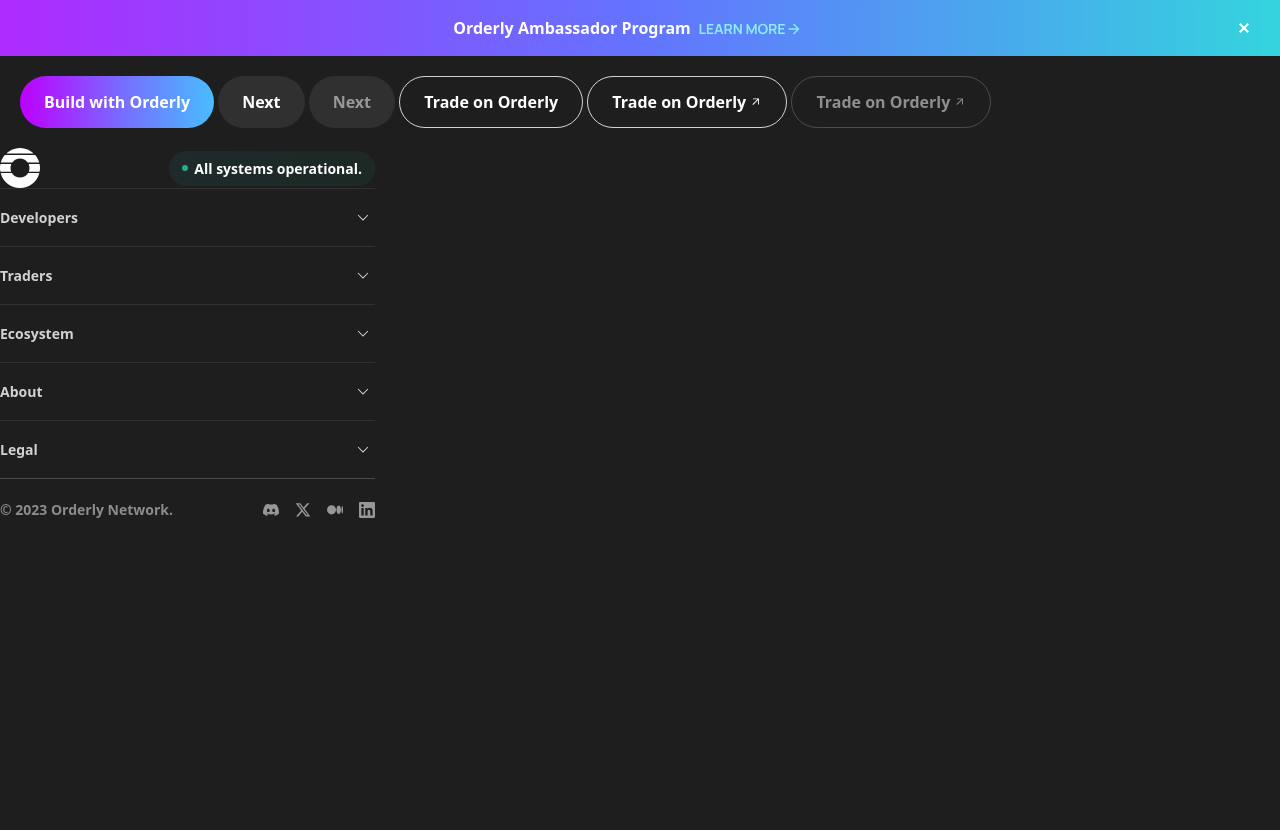
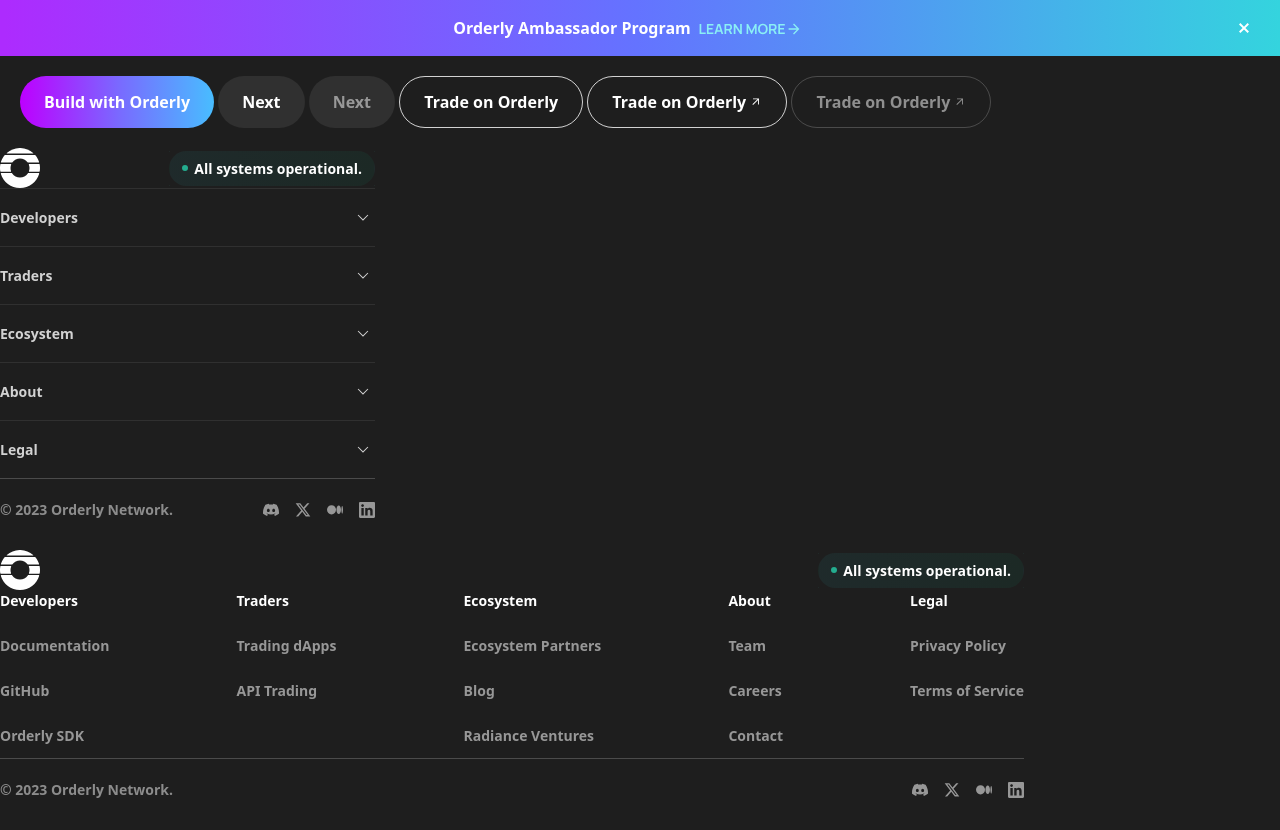
Before and after one commit to AmonTao0130/orderly-offical-website-new, an Astro site: page / in a window 1280 px wide. Before the commit the page ends 800 px from the top, so only its background shows below. Built offline with nearby package versions, Linux system fonts and the light colour scheme; Astro itself is replaced by a stand-in of ours.

Commit message:
add footer content

```diff
--- a/src/components/Footer/Bottom.tsx
+++ b/src/components/Footer/Bottom.tsx
@@ -33,7 +33,7 @@
           const Icon = icon.icon;
           return (
             <a
-              className="text-primary-54 pl-[16px]"
+              className="text-primary-54 hover:text-primary-100 pl-[16px]"
               href={icon.url}
               key={icon.url}
             >
--- a/src/components/Footer/Collapse.tsx
+++ b/src/components/Footer/Collapse.tsx
@@ -1,8 +1,8 @@
 import React, { useState } from "react";
-import { data } from "./data";
 import ArrowDownIcon from "@icons/ArrowDownIcon";
+import NewIcon from "@icons/NewIcon";
 import { cn } from "@utils/index";
-import NewIcon from "@icons/NewIcon";
+import data from "./data";
 
 interface CollapseProps {
   className?: string;
@@ -11,10 +11,9 @@
 /** 手机端底部导航  */
 const Collapse: React.FC<CollapseProps> = (props) => {
   const [expandKey, setExpandKey] = useState("");
-  console.log("expandKey", expandKey);
   return (
     <div className={cn("select-none", props.className)}>
-      {data.map((item, index) => {
+      {data.map((item) => {
         const isExpand = expandKey === item.title;
         return (
           <div
--- /dev/null
+++ b/src/components/Footer/Content.tsx
@@ -0,0 +1,32 @@
+import React from "react";
+import data from "./data";
+
+interface ContentProps {}
+const Content: React.FC<ContentProps> = (props) => {
+  return (
+    <div className="flex justify-between">
+      {data.map((item) => {
+        return (
+          <div key={item.title} className="text-sm">
+            {item.title}
+            <div className="flex flex-col pt-[12px]">
+              {item.children.map((child) => {
+                return (
+                  <a
+                    key={child.url}
+                    href={child.url}
+                    className=" text-primary-54 hover:text-primary-100 py-[12px]"
+                  >
+                    {child.title}
+                  </a>
+                );
+              })}
+            </div>
+          </div>
+        );
+      })}
+    </div>
+  );
+};
+
+export default Content;
--- a/src/components/Footer/SystemStatus.tsx
+++ b/src/components/Footer/SystemStatus.tsx
@@ -30,7 +30,10 @@
 //   }
 // );
 
-/**  */
+/**
+ * 状态指示连这个api: https://docs-api-evm.orderly.network/?shell#restful-api-public-system-maintenance-status
+ * 维护中的时候不用动画，就纯静态就好
+ */
 const SystemStatus: React.FC<SystemStatusProps> = (props) => {
   const { isMaintenance } = props;
   const statusText = isMaintenance
--- a/src/components/Footer/data.ts
+++ b/src/components/Footer/data.ts
@@ -1,7 +1,4 @@
-export const data: {
-  title: string;
-  children: { title: string; url: string; isNew?: boolean }[];
-}[] = [
+export default [
   {
     title: "Developers",
     children: [
@@ -80,4 +77,7 @@
       },
     ],
   },
-];
+] as {
+  title: string;
+  children: { title: string; url: string; isNew?: boolean }[];
+}[];
--- a/src/components/Footer/index.tsx
+++ b/src/components/Footer/index.tsx
@@ -1,16 +1,24 @@
 import React from "react";
 import Bottom from "./Bottom";
 import Top from "./Top";
-import SystemStatus from "./SystemStatus";
 import Collapse from "./Collapse";
+import Content from "./Content";
 
 interface FooterProps {}
 const Footer: React.FC<FooterProps> = (props) => {
   return (
-    <div className="w-[375px]">
-      <Top />
-      <Collapse />
-      <Bottom />
+    <div>
+      <div className="w-[375px]">
+        <Top />
+        <Collapse />
+        <Bottom />
+      </div>
+
+      <div className="w-[1024px]">
+        <Top />
+        <Content />
+        <Bottom />
+      </div>
     </div>
   );
 };
```
